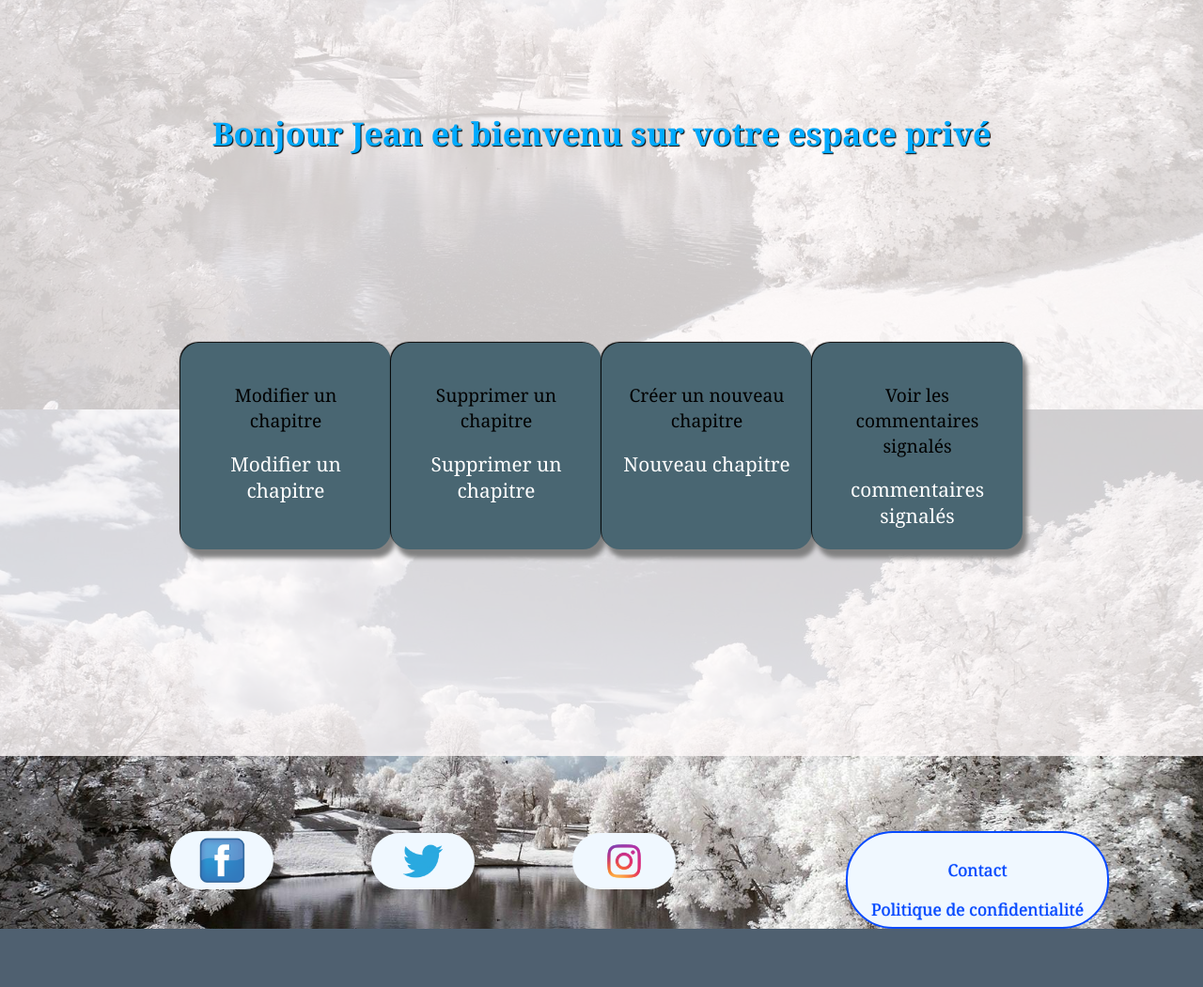
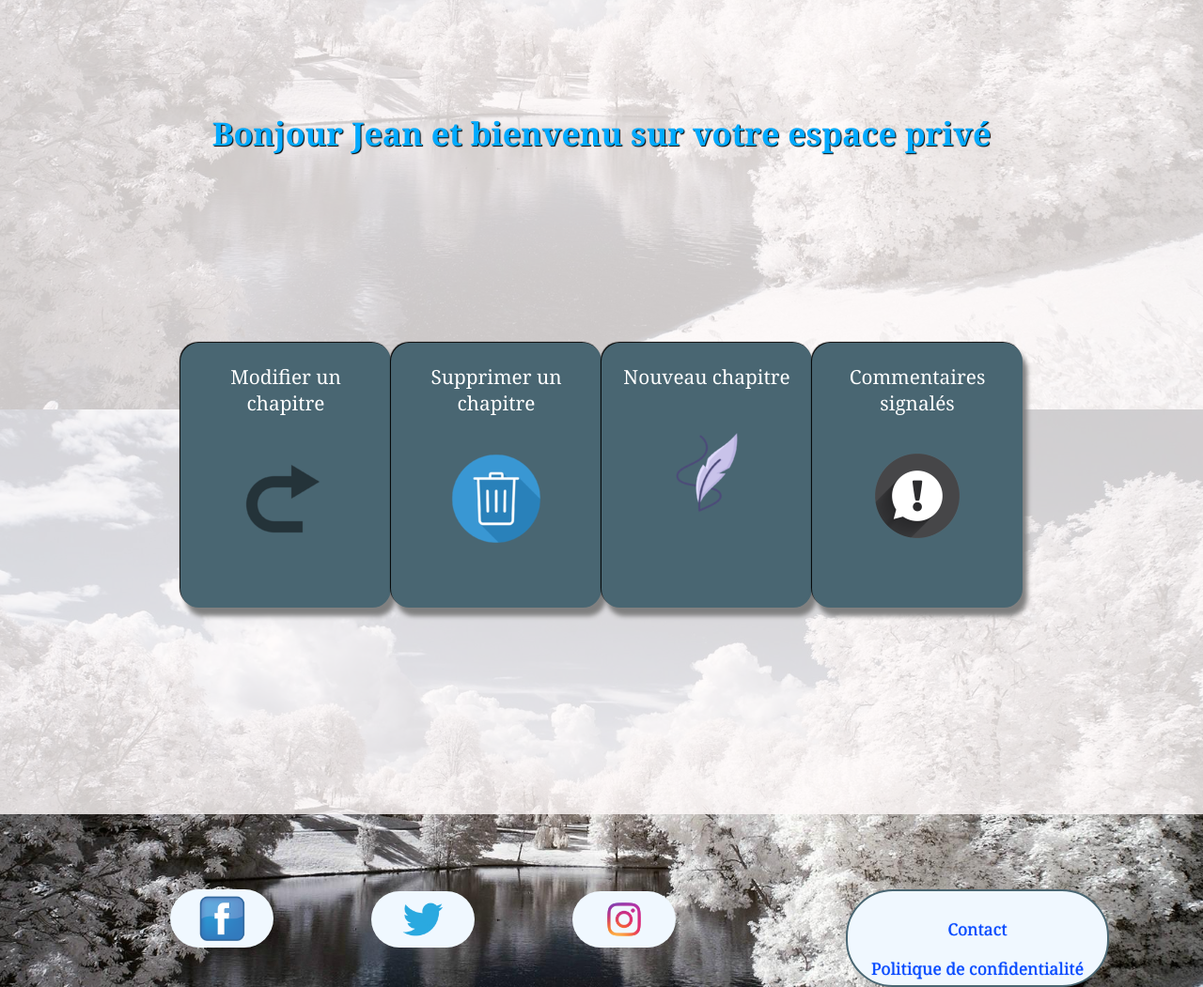
Before and after one commit to ISA56340/P4, a PHP site: page /view/adminView.php in a window 1280 px wide. Shown: the part 364-1415 px from the top of the page at 94% size. Before the commit the page ends 1353 px from the top, so only its background shows below. Run offline with PHP 8.4, Linux system fonts and the light colour scheme; some libraries are stand-ins or nearby versions.

Commit message:
Modification d'images

```diff
--- a/public/css/chapter.css
+++ b/public/css/chapter.css
@@ -11,6 +11,7 @@ h4
 	font-size: 1.5rem;
 	text-align: center;
 	margin-bottom: 50px;
+	color:darkslategray;
 }
 
 
@@ -61,15 +62,6 @@ h4
 	border-radius: 5px;
 }
 
-.retour
-{
-	border:2px solid black;
-	background-color: #1f5cff;
-	margin-left:40%;
-	padding:10px;
-	color:white;
-}
-
 .commentaires
 {
 	margin:30px;
--- a/public/css/template.css
+++ b/public/css/template.css
@@ -155,7 +155,7 @@ footer p
 	width:20%;
 	margin-right:100px;
 	margin-top:80px;
-	border:2px solid #064aff;
+	border:2px solid #496672;
 }
 
 .alert
--- a/view/adminView.php
+++ b/view/adminView.php
@@ -6,23 +6,23 @@
   <h3>Bonjour Jean et bienvenu sur votre espace privé</h3>
   <section class="espace_admin">
       <div>
-        <p>Modifier un chapitre</p>
-        <a href ="index.php?action=allChapters">Modifier un chapitre</a>
+        <a href ="index.php?action=allChapters">Modifier un chapitre <img src="public/images/modifier.png" alt="symbole flèche demi-tour"></a>
+
       </div>
 
        <div>
-        <p>Supprimer un chapitre</p>
-        <a href="index.php?action=allChapters">Supprimer un chapitre</a>
+        <a href="index.php?action=allChapters">Supprimer un chapitre <img src="public/images/poubelle.png" alt="croix pour supprimer"></a>
+
       </div>
 
        <div>
-        <p>Créer un nouveau chapitre</p>
-        <a href ="index.php?action=newChapter">Nouveau chapitre</a>
+        <a href ="index.php?action=newChapter">Nouveau chapitre<img src="public/images/plume.png" alt="plume dans un encrier"></a>
+
       </div>
 
        <div>
-        <p>Voir les commentaires signalés</p>
-        <a href ="index.php?action=allComments">commentaires signalés</a>
+        <a href ="index.php?action=allComments">Commentaires signalés <img src="public/images/attention.png" alt="symbole point exclamation"></a>
+
       </div>
     </section>
 
--- a/view/chapterView.php
+++ b/view/chapterView.php
@@ -3,12 +3,14 @@
 <?php ob_start(); ?>
 
         <div class="billets">
+            <div class="retour">
+                <a href="index.php" class="bouton">Retour à l'accueil</a>
+            </div>
             <div class="img"></div>
         	<p>Publié le : <?= htmlspecialchars($chapter['creation_date']);?></p>
             <h4>Chapitre <?= htmlspecialchars($chapter['id']);?></h4>
             <h2><?= htmlspecialchars($chapter['title']);?></h2>
             <p><?= nl2br($chapter['content']);?></p>
-            <a href="index.php">Retour à l'accueil</a>
 
         </div>
         <br>
```
Also changed, not shown: public/images/attention.png (added), public/images/icone.png (added), public/images/img_alaska2.jpg (deleted), public/images/modifier.png (added), public/images/plume.png (added), public/images/poubelle.png (added), public/images/tête.png (added).
